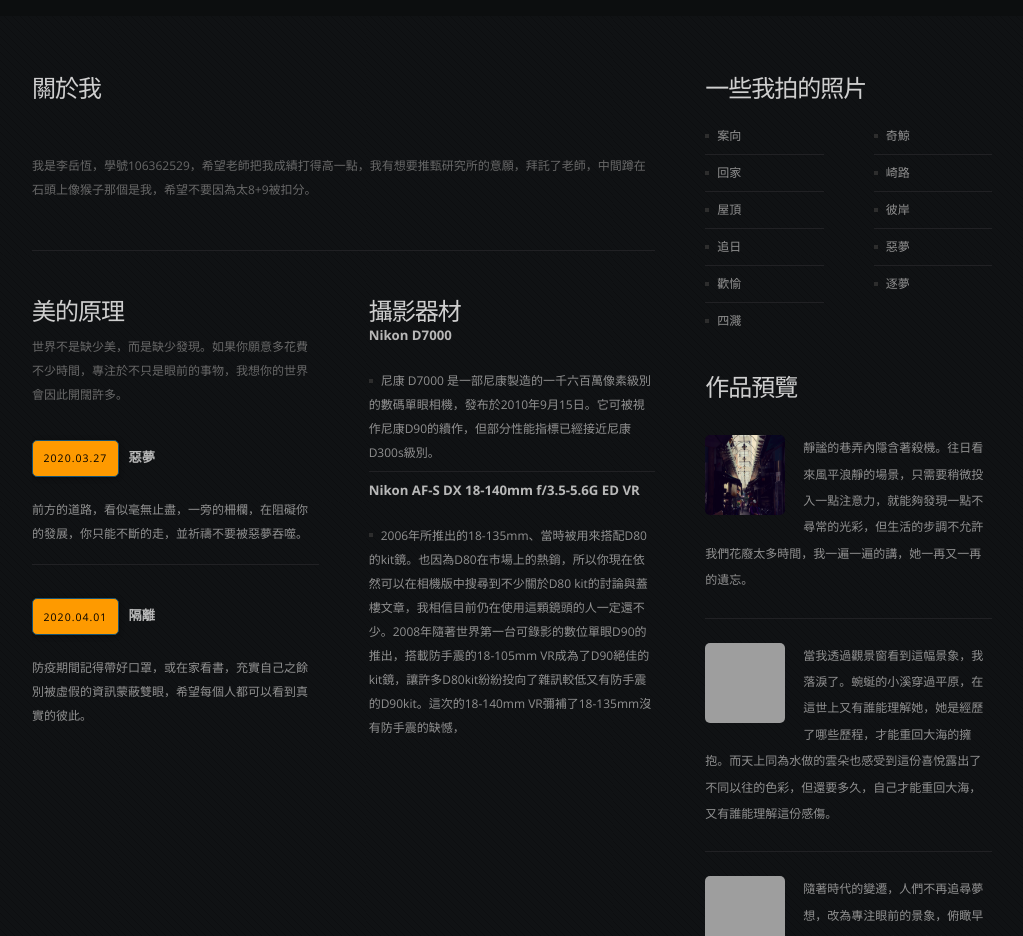
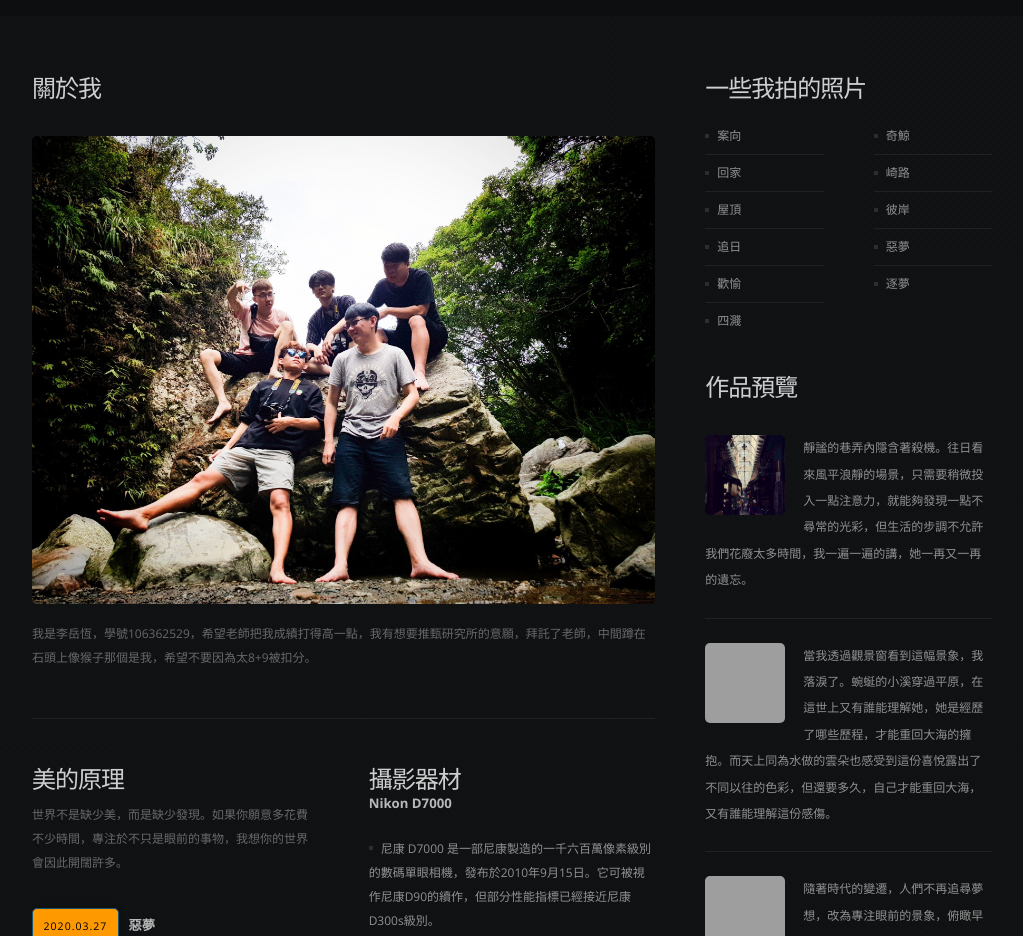
Before and after one commit to octopus7410/octopus7410.github.io, a plain HTML site: page index.html in a window 1280 px wide. Shown: the part 980-1916 px from the top of the page, without its empty margins (128-1151 px from the left). Drawn offline with nearby package versions, Linux system fonts and the light colour scheme; grey boxes are pictures that could not be loaded.

Commit message:
Update index.html
123

```diff
--- a/index.html
+++ b/index.html
@@ -105,7 +105,7 @@
                             	<header>
                                     <h2>關於我</h2>
                                 </header>
-                                <a href="https://www.facebook.com/profile.php?id=100000801581806" target="_blank" class="image-style1"><img src="images/DSC_5262." alt=""></a>
+                                <a href="https://www.facebook.com/profile.php?id=100000801581806" target="_blank" class="image-style1"><img src="images/DSC_5262.JPG" alt=""></a>
                                 <p>我是李岳恆，學號106362529，希望老師把我成績打得高一點，我有想要推甄研究所的意願，拜託了老師，中間蹲在石頭上像猴子那個是我，希望不要因為太8+9被扣分。</p>
                                 <!--<a href="#" class="button button-style1">Read More</a>-->
                             </article>
```
